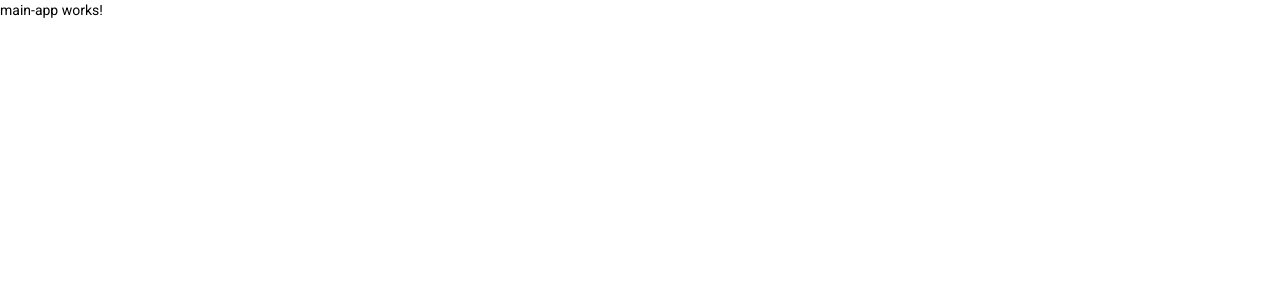
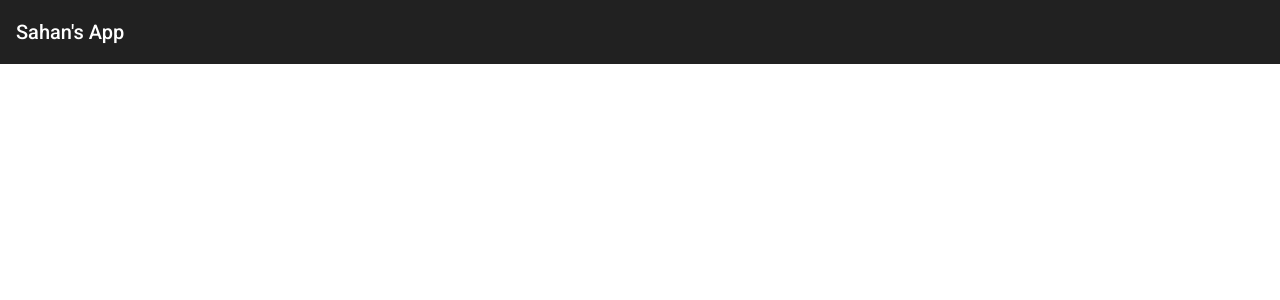
Before and after one commit to kalanasuraweera/SahanProject, an Angular app: page / in a window 1280 px wide. Shown: the top 300 px of the page. Built offline with nearby package versions, Linux system fonts and the light colour scheme.

Commit message:
Added header

```diff
--- a/src/app/app.module.ts
+++ b/src/app/app.module.ts
@@ -5,6 +5,8 @@ import { AppComponent } from './app.component';
 import { BrowserAnimationsModule } from '@angular/platform-browser/animations';
 import {RouterModule} from '@angular/router';
 import {AppRoutingModule} from './main-app/app-routing.module';
+import {MatToolbarModule} from '@angular/material/toolbar';
+import {MainAppModule} from './main-app/main-app.module';
 
 @NgModule({
   declarations: [
@@ -14,6 +16,8 @@ import {AppRoutingModule} from './main-app/app-routing.module';
     BrowserModule,
     AppRoutingModule,
     BrowserAnimationsModule,
+    MainAppModule,
+    MatToolbarModule,
     RouterModule
   ],
   providers: [],
--- a/src/app/main-app/main-app.module.ts
+++ b/src/app/main-app/main-app.module.ts
@@ -1,5 +1,6 @@
 import { NgModule } from '@angular/core';
 import { CommonModule } from '@angular/common';
+import {MatToolbarModule} from '@angular/material/toolbar';
 import { MainAppComponent } from './main-app/main-app.component';
 
 
@@ -9,7 +10,8 @@ import { MainAppComponent } from './main-app/main-app.component';
     MainAppComponent
   ],
   imports: [
-    CommonModule
+    CommonModule,
+    MatToolbarModule
   ]
 })
 export class MainAppModule { }
--- a/src/app/main-app/main-app/main-app.component.html
+++ b/src/app/main-app/main-app/main-app.component.html
@@ -1 +1 @@
-<p>main-app works!</p>
+<mat-toolbar>Sahan's App</mat-toolbar>
```
